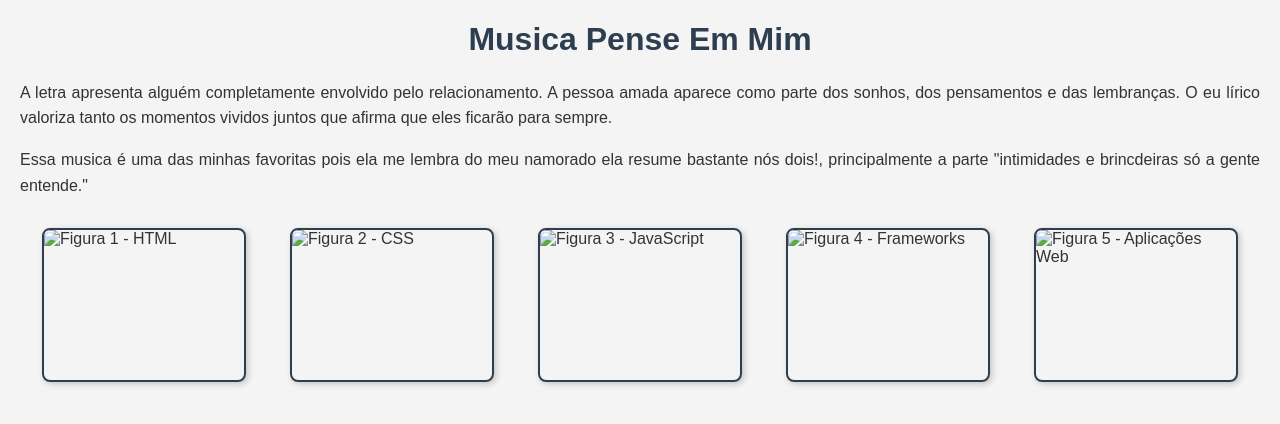
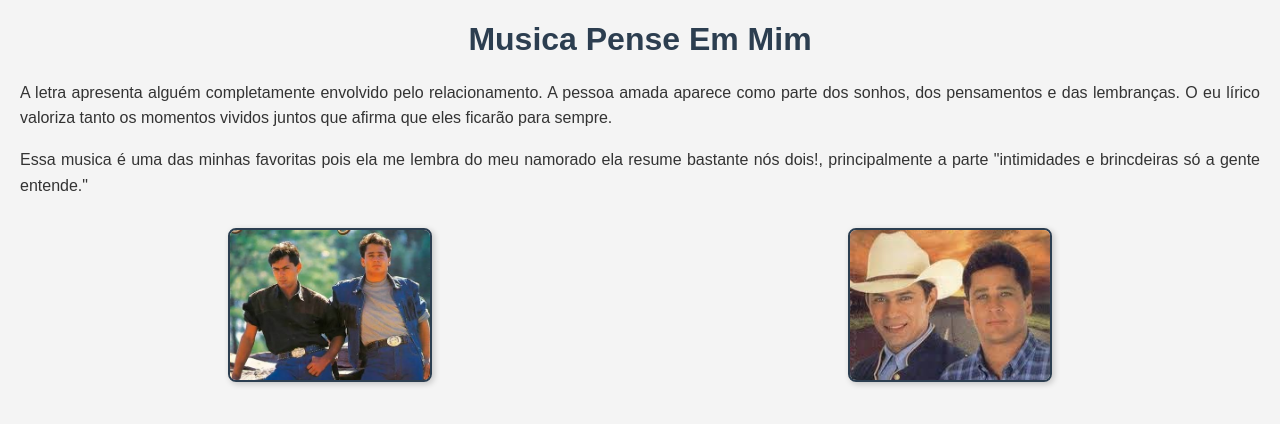
Before and after one commit to anamariaribeirodossantos-wq/avalia-o, a plain HTML site: page index.html in a window 1280 px wide. Drawn offline with Linux system fonts and the light colour scheme.

Commit message:
Update index.html

```diff
--- a/index.html
+++ b/index.html
@@ -22,11 +22,9 @@
 
 
   <div class="galeria">
-    <img src="figura1.jpg" alt="Figura 1 - HTML">
-    <img src="figura2.jpg" alt="Figura 2 - CSS">
-    <img src="figura3.jpg" alt="Figura 3 - JavaScript">
-    <img src="figura4.jpg" alt="Figura 4 - Frameworks">
-    <img src="figura5.jpg" alt="Figura 5 - Aplicações Web">
+    <img src="figura1.jpeg" alt="Figura 1 - HTML">
+    <img src="figura2.jpeg" alt="Figura 2 - CSS">
+
   </div>
 </body>
 </html>
```
